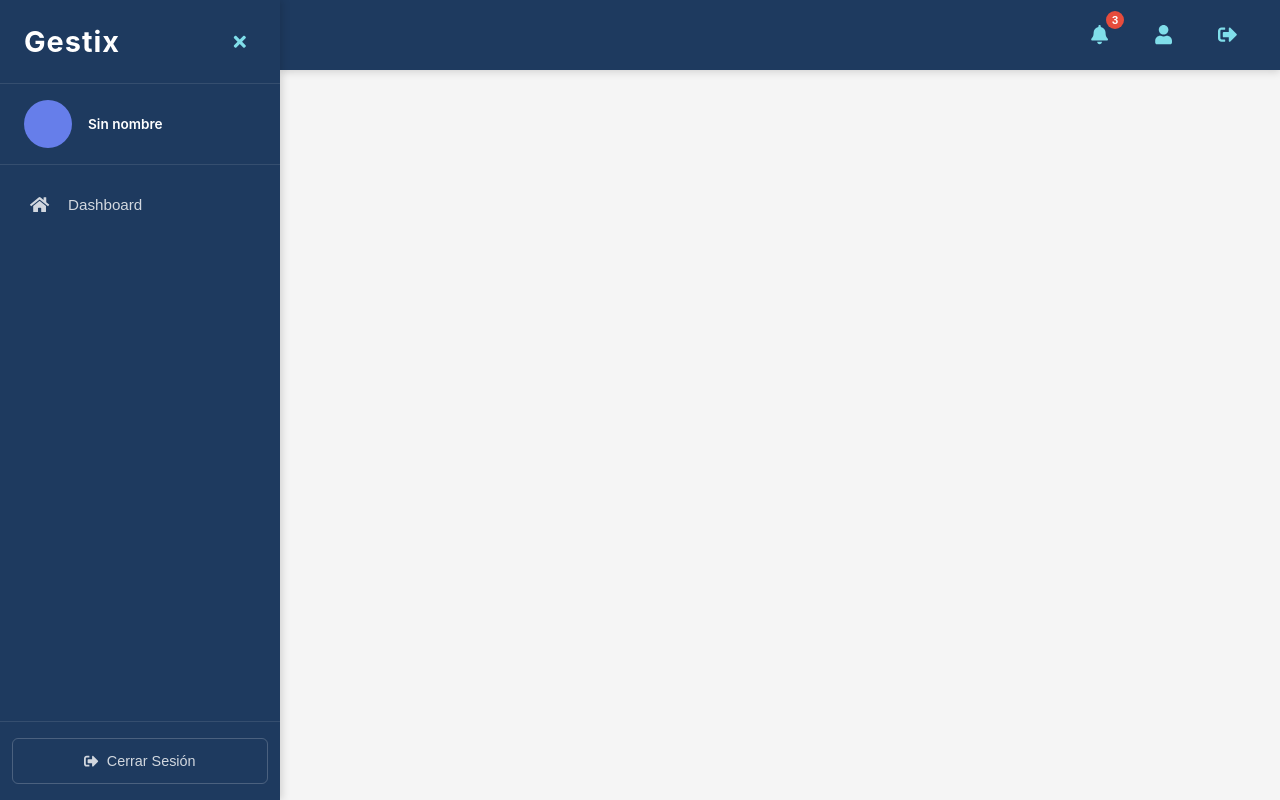
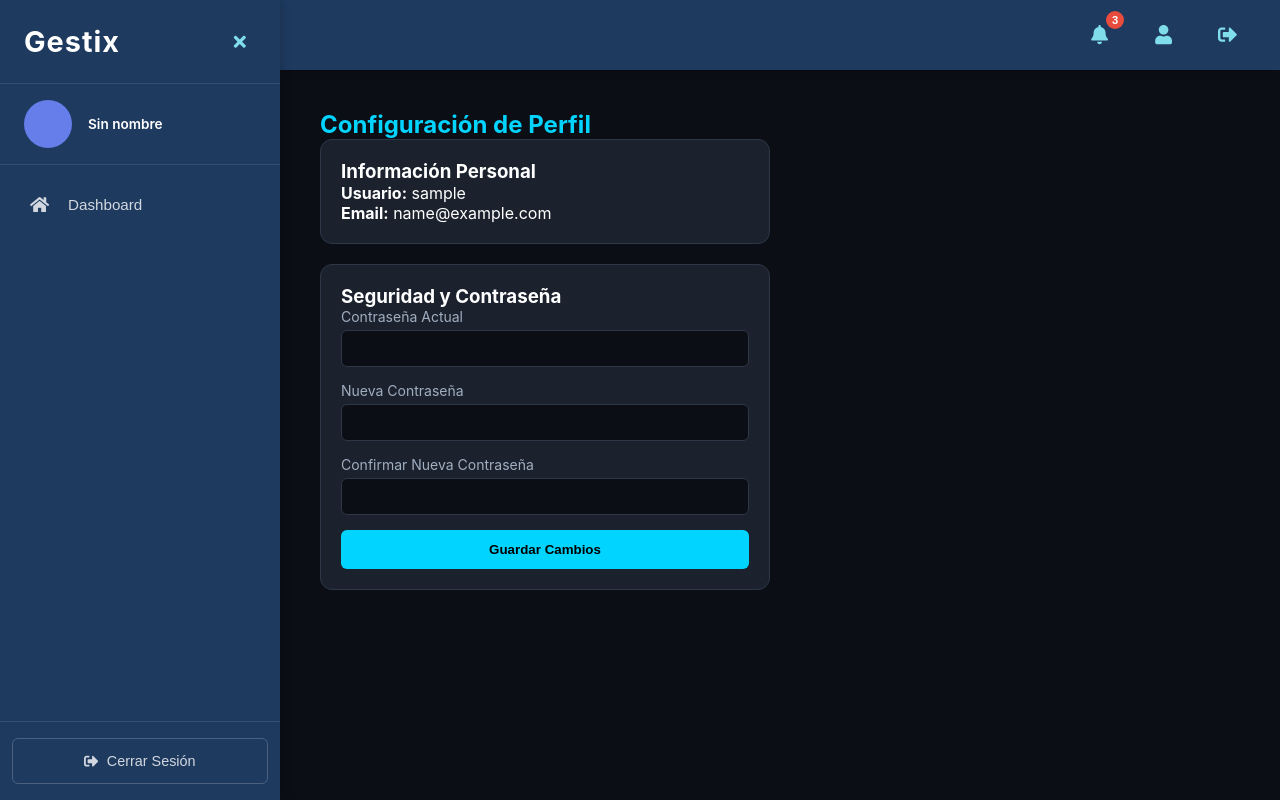
Before and after one commit to allison-gonzalez/gestix-frontend, a React (Vite) app: page /perfil in a window 1280 px wide. Built offline with nearby package versions, Linux system fonts and the light colour scheme; no server answers; sample sign-in values are in the browser's storage; what chartjs-plugin-datalabels would draw is missing.

Commit message:
Frontend

```diff
--- a/src/App.jsx
+++ b/src/App.jsx
@@ -23,6 +23,7 @@ import Usuarios from './pages/Usuarios';
 import Administracion from './pages/Administracion';
 import AdminModule from './pages/AdminModule';
 import Reportes from './pages/Reportes';
+import Profile from './pages/Profile';
 
 import './styles/index.css';
 
@@ -39,6 +40,10 @@ function AppContent() {
         <main className="app-main">
           <Routes>
             <Route path="/home" element={<Home />} />
+
+            {/* Ruta del Perfil de Usuario */}
+            <Route path="/perfil" element={<Profile />} />
+
             <Route
               path="/tickets"
               element={
--- /dev/null
+++ b/src/pages/Profile.jsx
@@ -0,0 +1,103 @@
+import React, { useState } from 'react';
+
+const Profile = () => {
+  const [passwordData, setPasswordData] = useState({
+    current: '',
+    new: '',
+    confirm: ''
+  });
+
+  const handleUpdate = async (e) => {
+    e.preventDefault();
+
+    if(passwordData.new !== passwordData.confirm) {
+      alert("Las contraseña nueva no coincide");
+      return;
+    }
+
+    try {
+      // Obtenemos el token de la sesión actual
+      const token = localStorage.getItem('auth_token');
+
+      const response = await fetch('http://127.0.0.1:8000/api/perfil/cambiar-password', {
+        method: 'POST',
+        headers: {
+          'Content-Type': 'application/json',
+          'Accept': 'application/json',
+          'Authorization': `Bearer ${token}`
+        },
+        body: JSON.stringify({
+          current: passwordData.current,
+          new: passwordData.new
+        })
+      });
+
+      const data = await response.json();
+
+      if (response.ok) {
+        alert("✅ " + data.message);
+        setPasswordData({ current: '', new: '', confirm: '' }); // Limpia campos
+      } else {
+        alert("Error: " + data.message);
+      }
+
+    } catch (error) {
+      alert("Ocurrió un problema de conexión con el servidor.");
+      console.error(error);
+    }
+  };
+
+  return (
+    <div style={containerStyle}>
+      <h2 style={{ color: '#00d4ff' }}>Configuración de Perfil</h2>
+
+      <div style={cardStyle}>
+        <h3>Información Personal</h3>
+        <p><strong>Usuario:</strong> {localStorage.getItem('user_name') || 'Aomar Alexc'}</p>
+        <p><strong>Email:</strong> {localStorage.getItem('user_email') || 'alexc@gestix.com'}</p>
+      </div>
+
+      <div style={cardStyle}>
+        <h3>Seguridad y Contraseña</h3>
+        <form onSubmit={handleUpdate}>
+          <label style={labelStyle}>Contraseña Actual</label>
+          <input
+            type="password"
+            style={inputStyle}
+            value={passwordData.current}
+            onChange={(e) => setPasswordData({...passwordData, current: e.target.value})}
+          />
+
+          <label style={labelStyle}>Nueva Contraseña</label>
+          <input
+            type="password"
+            style={inputStyle}
+            value={passwordData.new}
+            onChange={(e) => setPasswordData({...passwordData, new: e.target.value})}
+          />
+
+          <label style={labelStyle}>Confirmar Nueva Contraseña</label>
+          <input
+            type="password"
+            style={inputStyle}
+            value={passwordData.confirm}
+            onChange={(e) => setPasswordData({...passwordData, confirm: e.target.value})}
+          />
+
+          <button type="submit" style={buttonStyle}>Guardar Cambios</button>
+        </form>
+      </div>
+    </div>
+  );
+};
+
+
+
+
+const containerStyle = { padding: '40px', backgroundColor: '#0b0e14', minHeight: '100vh', color: 'white' };
+const cardStyle = { background: '#1c222d', padding: '20px', borderRadius: '12px', marginBottom: '20px', maxWidth: '450px', border: '1px solid #2d3748' };
+const labelStyle = { display: 'block', marginBottom: '5px', fontSize: '14px', color: '#a0aec0' };
+const inputStyle = { width: '100%', padding: '10px', marginBottom: '15px', borderRadius: '6px', border: '1px solid #2d3748', backgroundColor: '#0b0e14', color: 'white' };
+const buttonStyle = { width: '100%', padding: '12px', backgroundColor: '#00d4ff', color: 'black', border: 'none', borderRadius: '6px', fontWeight: 'bold', cursor: 'pointer' };
+
+export default Profile;
```
